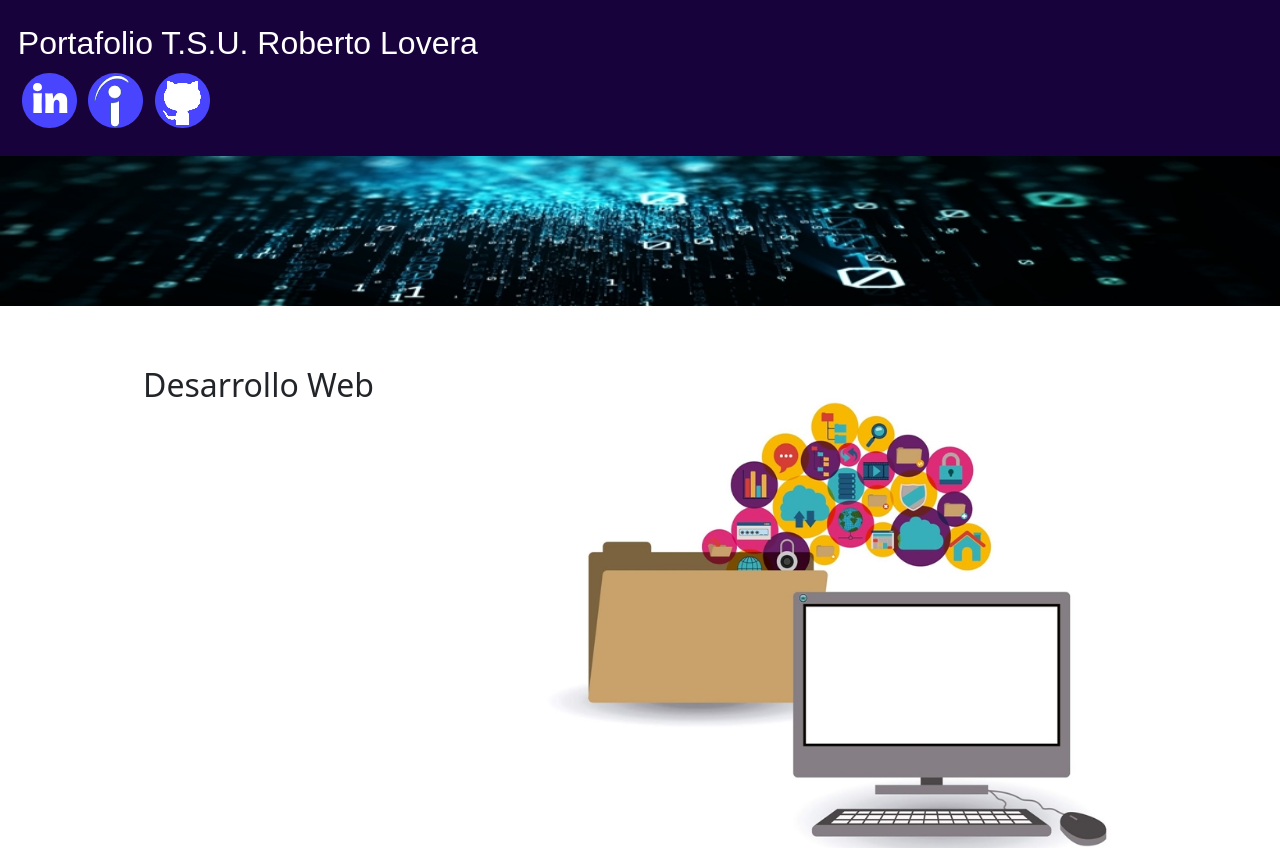
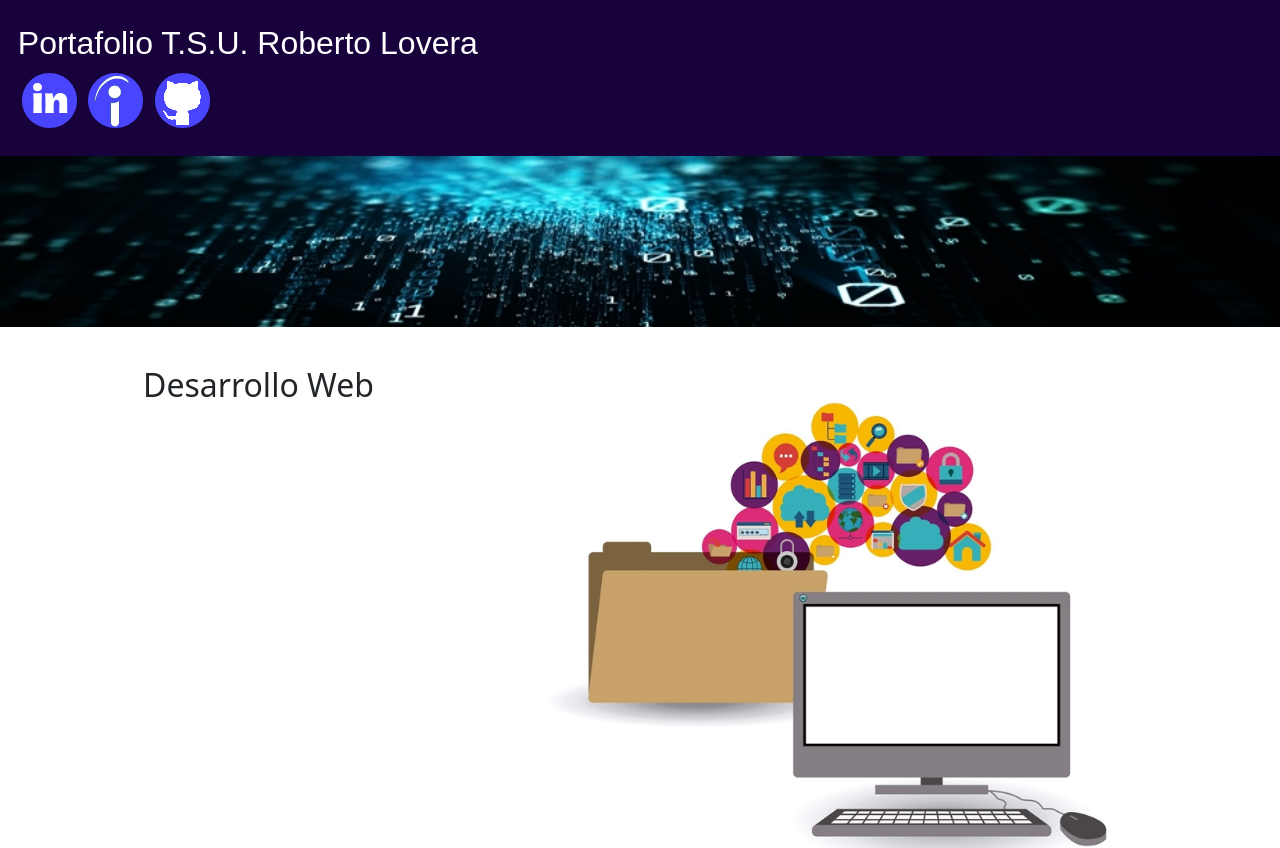
Before and after one commit to rlovera2/Proyecto-6-Portafolio, a React (Vite) app: page / in a window 1280 px wide. Shown: the top 848 px of the page. Built offline with nearby package versions, Linux system fonts and the light colour scheme.

Commit message:
update header

```diff
--- a/src/components/Header.jsx
+++ b/src/components/Header.jsx
@@ -19,7 +19,7 @@ const Header = ({ title }) => {
   };
 
   return (
-    <header className="row col contenedor_header">
+    <header className="contenedor_header">
       <div className="texto_header">
         <br />
         <h2>{title}</h2>
@@ -67,7 +67,8 @@ const Header = ({ title }) => {
         <br />
       </div>
       <div>
-        <img src={fondo1} height="88%" width="100%" />
+        {/* <img src={fondo1} height="88%" width="101%" /> */}
+        <img src={fondo1} className="imagen_binaria" />
       </div>
     </header>
   );
--- a/src/css/mis_estilos.css
+++ b/src/css/mis_estilos.css
@@ -114,7 +114,7 @@ a{
         flex-flow: wrap;
         justify-content:space-evenly;
         align-items: center;
-        background-color: rgb(44, 44, 48);
+        background-color:  rgb(23, 2, 60);
         font-size:medium;
         font-family: Arial, Helvetica, sans-serif;
         font-style:normal;
@@ -124,6 +124,12 @@ a{
     }
 
     .contenedor_header{
+        width: auto;
+        height: auto;
+    }
+
+
+    .imagen_binaria{
         width: auto;
         height: auto;
     }
@@ -155,6 +161,11 @@ a{
         display: flex;
         flex-flow:wrap;
         justify-content:space-evenly;
+    }
+
+    .imagen_binaria{
+        width: 100%;
+        height: auto;
     }
 
 }
@@ -195,6 +206,7 @@ a{
     }
 
 
+
 }
 
 /* Small devices (landscape phones, 576px and up) */
@@ -220,7 +232,4 @@ a{
         justify-content:space-evenly;
     }
 
-
-
-
-}
+ }
```
